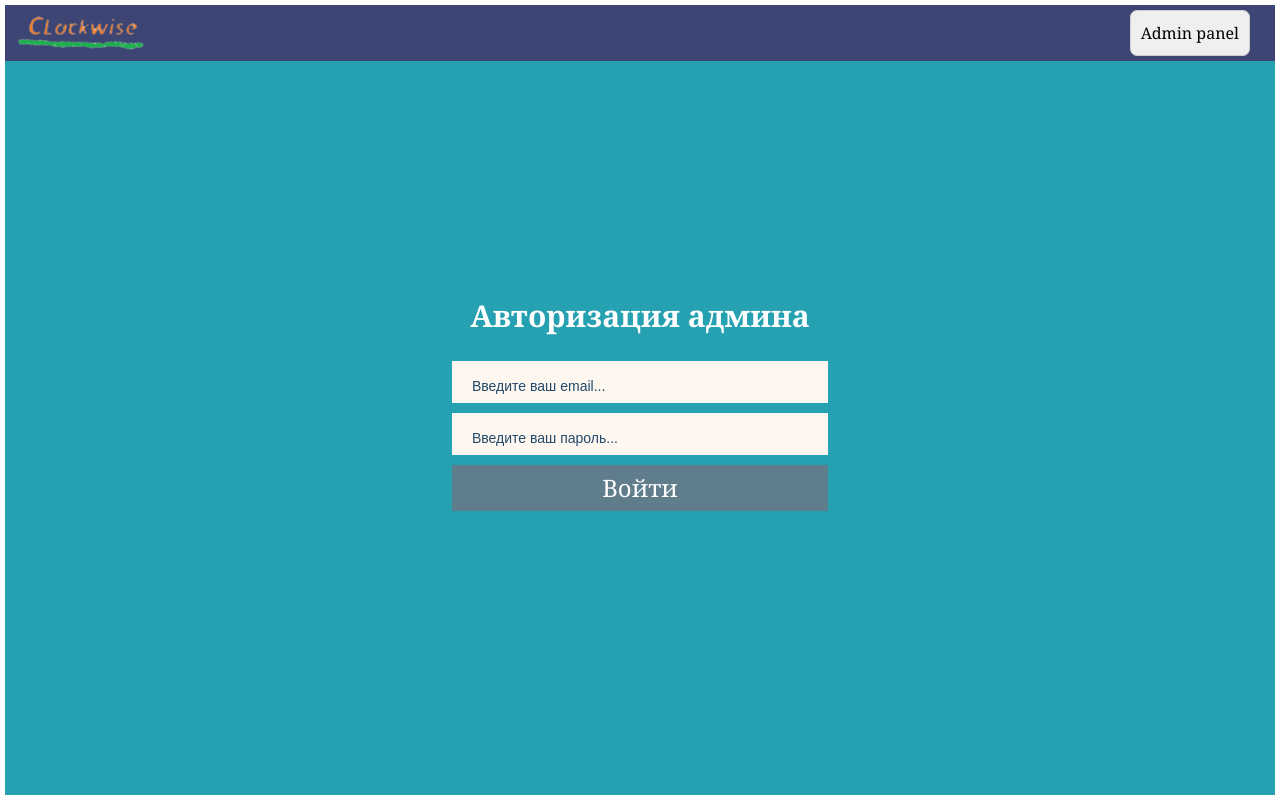
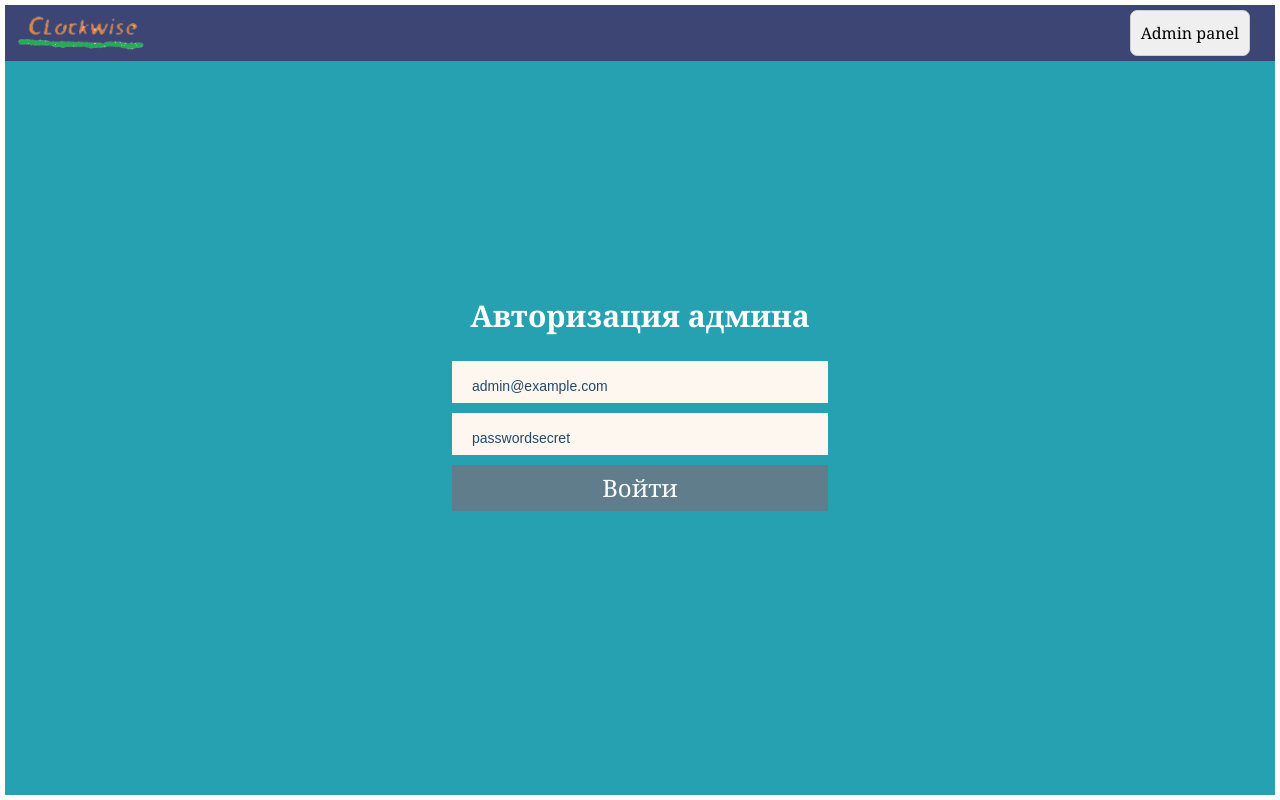
Before and after one commit to Vasilievkosta/newClock-client, a React (Create React App) app: page /#/auth-admin in a window 1280 px wide. Built offline with nearby package versions, Linux system fonts and the light colour scheme.

Commit message:
chore: modified FormComponent

```diff
--- a/src/components/UI/form/FormComponent.jsx
+++ b/src/components/UI/form/FormComponent.jsx
@@ -76,7 +76,7 @@ const FormComponent = ({
                     onChange={(e) => setCityId(e.target.value)}
                 >
                     <option disabled className='field__city' style={{ color: 'white' }}>
-                        {'Выберите город'}
+                        Выберите город
                     </option>
 
                     {itemsCity.map((item) => (
--- a/src/components/UI/form/userForm.css
+++ b/src/components/UI/form/userForm.css
@@ -42,6 +42,11 @@
     padding-bottom: 5px;
     margin-bottom: 20px;
     color: #fff;
+    transition: background-color 0.3s;
+}
+
+.field__input:hover {
+    background-color: rgba(39, 49, 100, 0.95);
 }
 
 .field__input::-webkit-input-placeholder {
--- a/src/pages/AuthAdmin.jsx
+++ b/src/pages/AuthAdmin.jsx
@@ -34,7 +34,7 @@ const AuthAdmin = () => {
             <form>
                 <input
                     className='auth__input'
-                    placeholder='Введите ваш email...'
+                    placeholder='admin@example.com'
                     type='text'
                     value={email}
                     onChange={(e) => setEmail(e.target.value)}
@@ -42,7 +42,7 @@ const AuthAdmin = () => {
                 <p></p>
                 <input
                     className='auth__input'
-                    placeholder='Введите ваш пароль...'
+                    placeholder='passwordsecret'
                     type='password'
                     value={password}
                     onChange={(e) => setPassword(e.target.value)}
```
